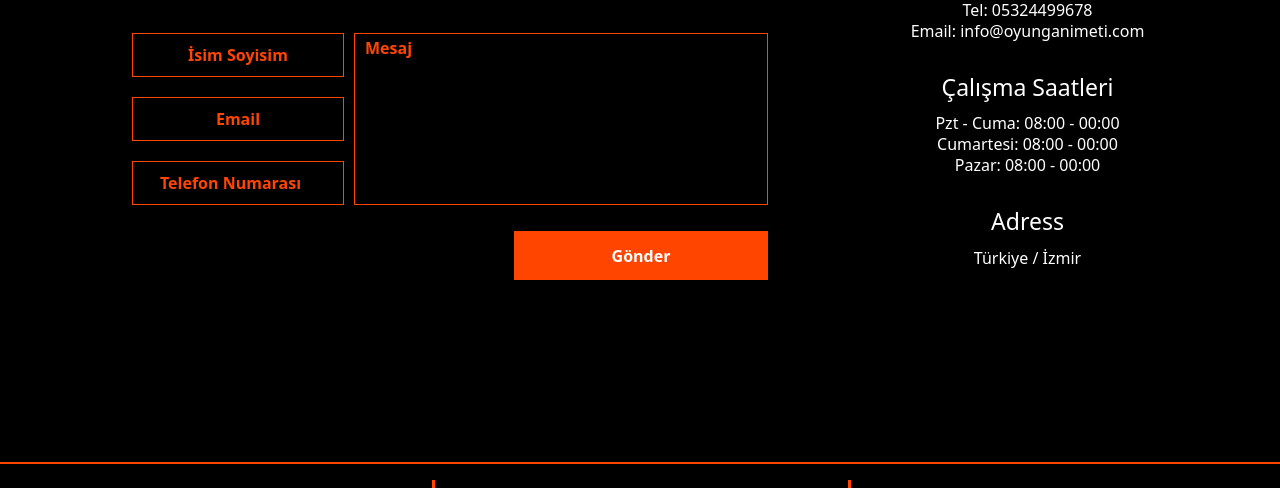
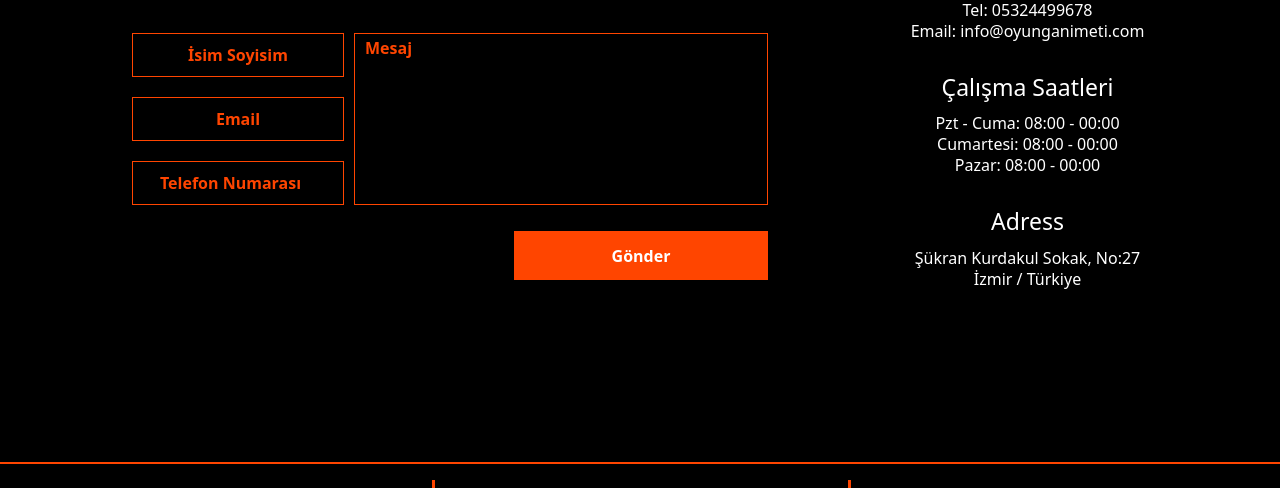
Before and after one commit to sonic03/oyunganimeti2, a Django app: page /contact in a window 1280 px wide. Shown: the part 238-726 px from the top of the page. Run offline with Django 3.2, Linux system fonts and the light colour scheme; data comes from the database, SQL or seed files in the repository; parts of the project's set-up code (start-up, migrations or seed data) failed here and were passed over; some libraries are stand-ins or nearby versions.

Commit message:
sss 10 dakia ve adres eklendi

```diff
--- a/templates/iletisim.html
+++ b/templates/iletisim.html
@@ -73,7 +73,8 @@
                     </div>
                     <div class="col-12">
                         <h1>Adress</h1>
-                        <p>Türkiye / İzmir</p>
+                        <p>Şükran Kurdakul Sokak, No:27</p>
+                        <p>İzmir / Türkiye</p>
 
                     </div>
                 </div>
--- a/templates/sss.html
+++ b/templates/sss.html
@@ -34,7 +34,7 @@
 <br>
 <br>Kod Aldığımda Ne zaman Teslim Edilir?
 <br>
-<br>Satın aldığını kodlar en kısa sürede teslim edilir.
+<br>Satın aldığınız kodlar mesai saatleri içinde ortalama <strong>10 Dakika</strong> içinde teslim edilir.
 <br>
 <br>Epin Hediye Edebilir miyim?
 <br>
```
